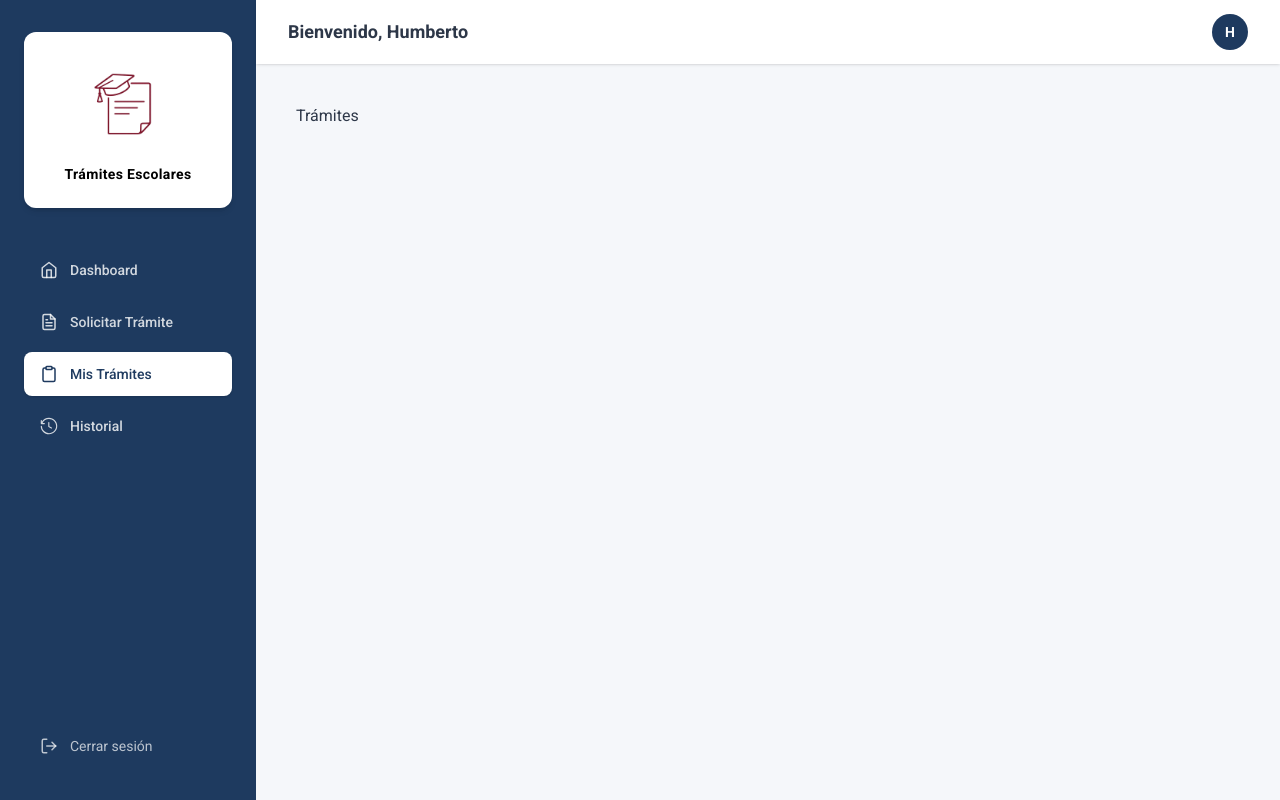
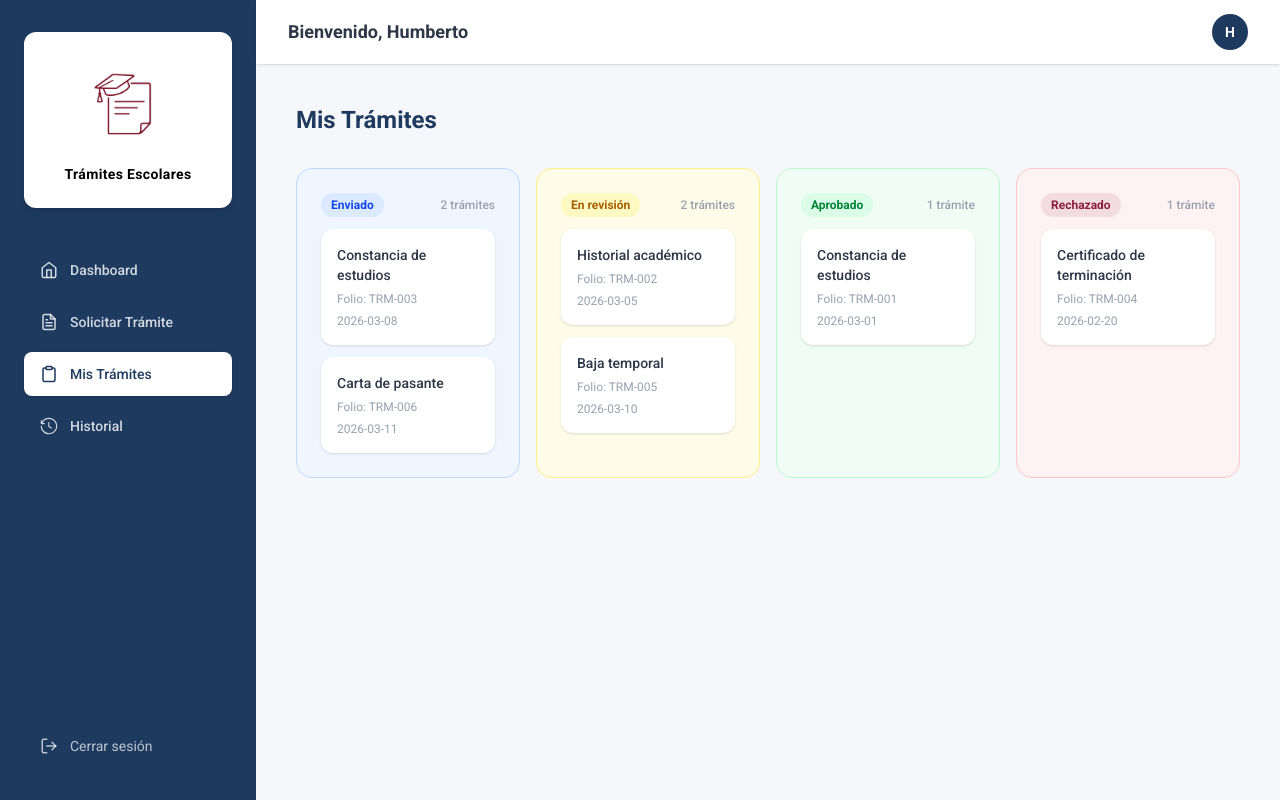
Before and after one commit to LilChanclas/Traumatic, a React (Vite) app in the folder frontend/: page /alumno/tramites in a window 1280 px wide. Built offline with nearby package versions, Linux system fonts and the light colour scheme.

Commit message:
pagina de estado de tramites

```diff
--- a/frontend/src/components/DashboardCard.tsx
+++ b/frontend/src/components/DashboardCard.tsx
@@ -1,14 +1,20 @@
 interface Props {
-  titulo: string
+  titulo?: string
+  //Reemplaza el titulo cuando se le pase algo personalizado
+  headerContent?: React.ReactNode
   children: React.ReactNode
 }
 
-export default function DashboardCard({ titulo, children }: Props) {
+export default function DashboardCard({ titulo, headerContent, children }: Props) {
   return (
     <div className="bg-white rounded-2xl shadow-sm p-6 flex flex-col">
-      <h3 className="text-sm font-semibold text-primary uppercase tracking-wide mb-4">
-        {titulo}
-      </h3>
+      {headerContent ? (
+        <div className="mb-4">{headerContent}</div>
+      ) : (
+        <h3 className="text-sm font-semibold text-primary uppercase tracking-wide mb-4">
+          {titulo}
+        </h3>
+      )}
       <div className="flex-1">
         {children}
       </div>
--- a/frontend/src/pages/alumno/TramitesPage.tsx
+++ b/frontend/src/pages/alumno/TramitesPage.tsx
@@ -1,3 +1,60 @@
+
+const MOCK_TRAMITES = [
+  { id: 1, tipo: 'Constancia de estudios', folio: 'TRM-001', fecha: '2026-03-01', estado: 'Aprobado' },
+  { id: 2, tipo: 'Historial académico', folio: 'TRM-002', fecha: '2026-03-05', estado: 'En revisión' },
+  { id: 3, tipo: 'Constancia de estudios', folio: 'TRM-003', fecha: '2026-03-08', estado: 'Enviado' },
+  { id: 4, tipo: 'Certificado de terminación', folio: 'TRM-004', fecha: '2026-02-20', estado: 'Rechazado' },
+  { id: 5, tipo: 'Baja temporal', folio: 'TRM-005', fecha: '2026-03-10', estado: 'En revisión' },
+  { id: 6, tipo: 'Carta de pasante', folio: 'TRM-006', fecha: '2026-03-11', estado: 'Enviado' },
+]
+
+const COLUMNAS = [
+  { estado: 'Enviado', estilo: 'bg-blue-100 text-blue-700', card: 'bg-blue-50 border border-blue-200' },
+  { estado: 'En revisión', estilo: 'bg-yellow-100 text-yellow-700', card: 'bg-yellow-50 border border-yellow-200' },
+  { estado: 'Aprobado', estilo: 'bg-green-100 text-green-700', card: 'bg-green-50 border border-green-200' },
+  { estado: 'Rechazado', estilo: 'bg-accent/10 text-accent', card: 'bg-red-50 border border-red-200' },
+]
+
 export default function TramitesPage() {
-  return <div>Trámites</div>
+  return (
+    <div>
+      <h2 className="text-2xl font-bold text-primary mb-8">Mis Trámites</h2>
+
+      <div className="grid grid-cols-1 md:grid-cols-4 gap-4">
+        {COLUMNAS.map((col) => {
+          const tramites = MOCK_TRAMITES.filter((t) => t.estado === col.estado)
+          return (
+            <div key={col.estado} className={`rounded-2xl p-6 flex flex-col gap-3 ${col.card}`}>
+
+              {/* Header */}
+              <div className="flex items-center justify-between">
+                <span className={`text-xs font-semibold px-2.5 py-1 rounded-full ${col.estilo}`}>
+                  {col.estado}
+                </span>
+                <span className="text-xs font-medium text-gray-400">
+                  {tramites.length} trámite{tramites.length !== 1 ? 's' : ''}
+                </span>
+              </div>
+
+              {/* Tarjetas */}
+              {tramites.length === 0 ? (
+                <div className="border border-dashed border-gray-300 rounded-xl p-4 text-center">
+                  <p className="text-xs text-gray-400">Sin trámites</p>
+                </div>
+              ) : (
+                tramites.map((t) => (
+                  <div key={t.id} className="bg-white rounded-xl shadow-sm p-4 space-y-1.5">
+                    <p className="text-sm font-medium text-text">{t.tipo}</p>
+                    <p className="text-xs text-gray-400">Folio: {t.folio}</p>
+                    <p className="text-xs text-gray-400">{t.fecha}</p>
+                  </div>
+                ))
+              )}
+
+            </div>
+          )
+        })}
+      </div>
+    </div>
+  )
 }
```
